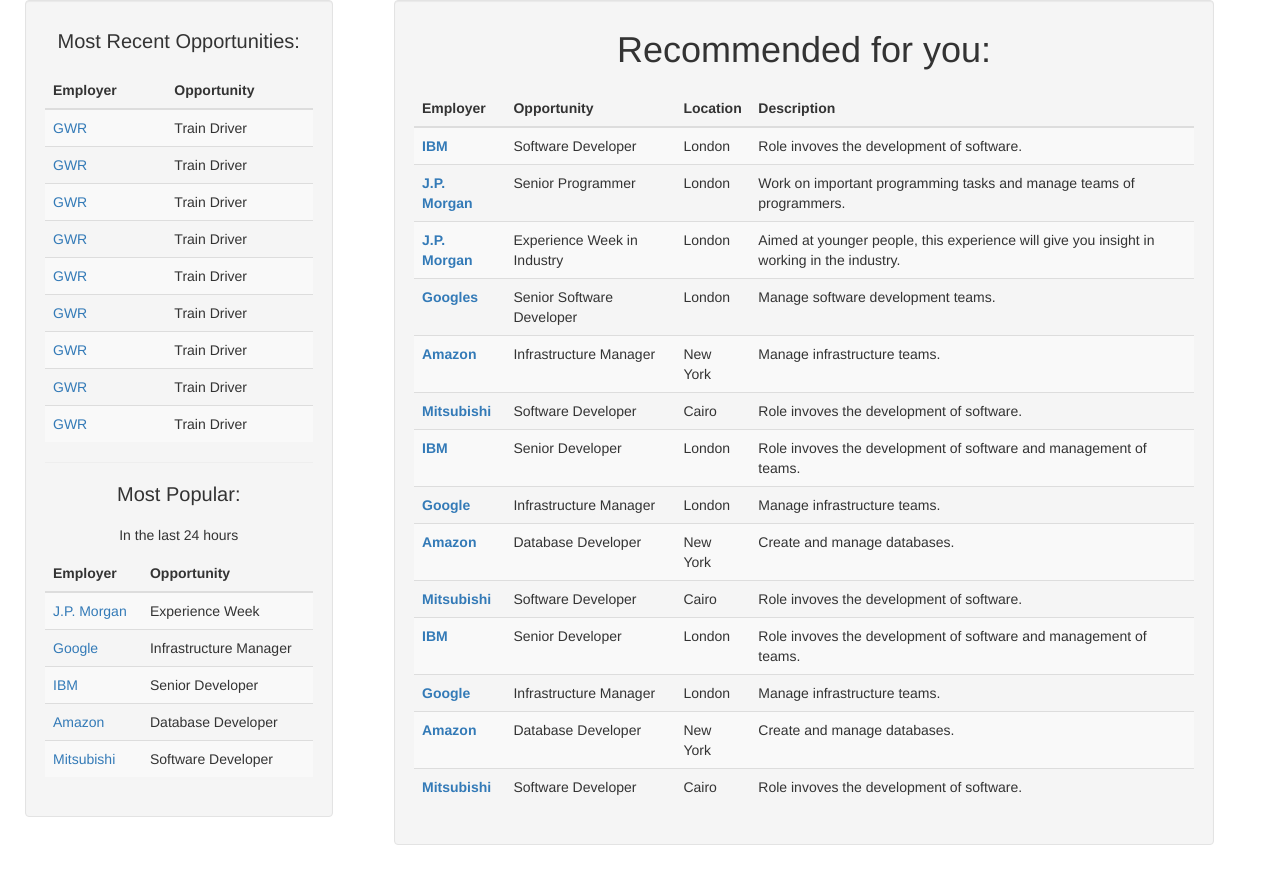
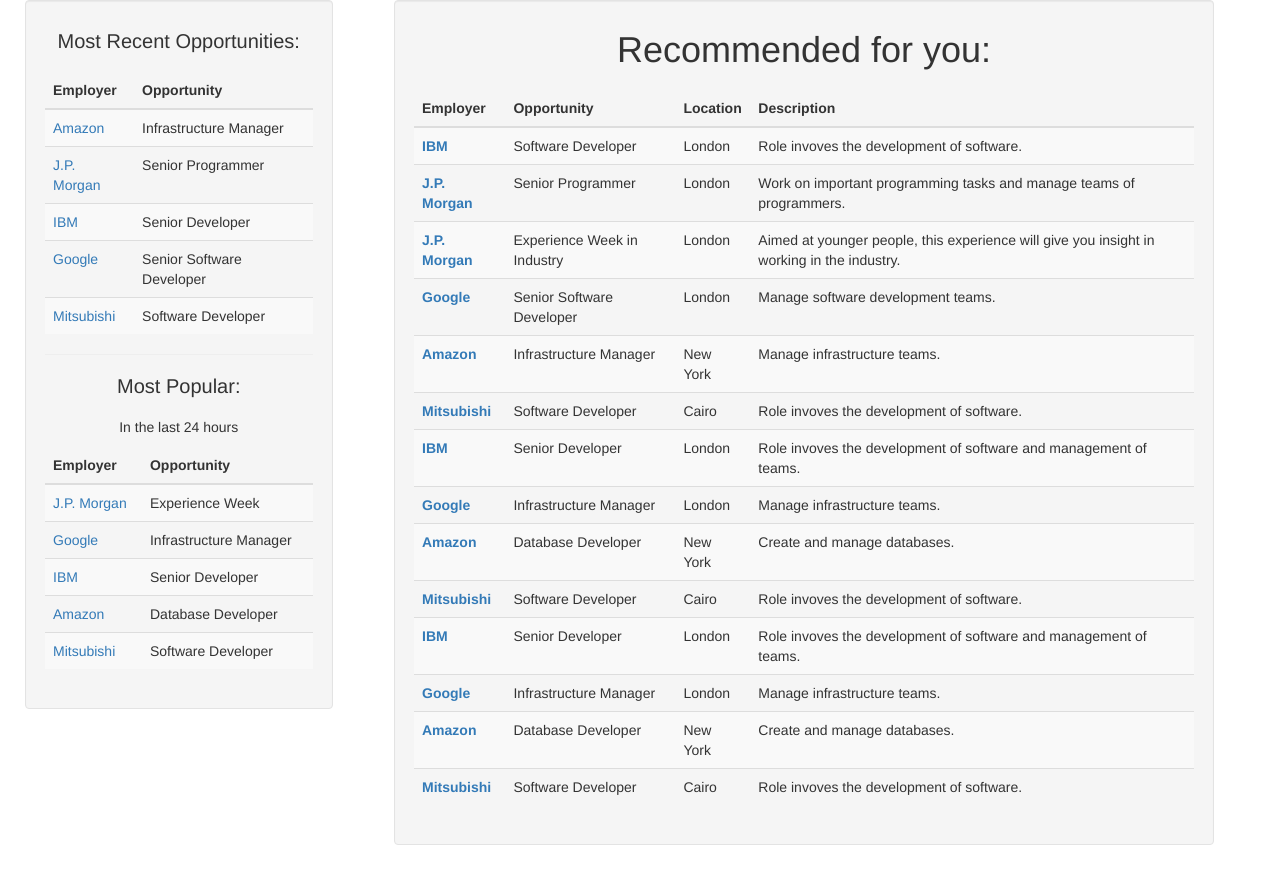
Before and after one commit to CFGLondon/team-7, a PHP site: page /homepage.php in a window 1280 px wide. Shown: the part 310-1200 px from the top of the page. Run offline with PHP 8.4, Linux system fonts and the light colour scheme; some libraries are stand-ins or nearby versions.

Commit message:
Update homepage.php

```diff
--- a/homepage.php
+++ b/homepage.php
@@ -99,75 +99,42 @@
                     <tbody>
                         <tr>
                             <td>
-                                <a href="http://ec2-54-78-185-241.eu-west-1.compute.amazonaws.com/team7/opportunities.php">GWR</a>
+                                <a href="http://ec2-54-78-185-241.eu-west-1.compute.amazonaws.com/team7/opportunities.php">Amazon</a>
                             </td>
                             <td>
-                                Train Driver
+                                Infrastructure Manager
                             </td>
                         </tr>
                         <tr>
                             <td>
-                                <a href="http://ec2-54-78-185-241.eu-west-1.compute.amazonaws.com/team7/opportunities.phphttp://ec2-54-78-185-241.eu-west-1.compute.amazonaws.com/team7/opportunities.php">GWR</a>
+                                <a href="http://ec2-54-78-185-241.eu-west-1.compute.amazonaws.com/team7/opportunities.php">J.P. Morgan</a>
                             </td>
                             <td>
-                                Train Driver
+                                Senior Programmer
                             </td>
                         </tr>
                         <tr>
                             <td>
-                                <a href="http://ec2-54-78-185-241.eu-west-1.compute.amazonaws.com/team7/opportunities.php">GWR</a>
+                                <a href="http://ec2-54-78-185-241.eu-west-1.compute.amazonaws.com/team7/opportunities.php">IBM</a>
                             </td>
                             <td>
-                                Train Driver
+                                Senior Developer
                             </td>
                         </tr>
                         <tr>
                             <td>
-                                <a href="http://ec2-54-78-185-241.eu-west-1.compute.amazonaws.com/team7/opportunities.php">GWR</a>
+                                <a href="http://ec2-54-78-185-241.eu-west-1.compute.amazonaws.com/team7/opportunities.php">Google</a>
                             </td>
                             <td>
-                                Train Driver
-                            </td>
-                        </tr>
-
-                        <tr>
-                            <td>
-                                <a href="http://ec2-54-78-185-241.eu-west-1.compute.amazonaws.com/team7/opportunities.php">GWR</a>
-                            </td>
-                            <td>
-                                Train Driver
+                                Senior Software Developer
                             </td>
                         </tr>
                         <tr>
                             <td>
-                                <a href="http://ec2-54-78-185-241.eu-west-1.compute.amazonaws.com/team7/opportunities.php">GWR</a>
+                                <a href="http://ec2-54-78-185-241.eu-west-1.compute.amazonaws.com/team7/opportunities.php">Mitsubishi</a>
                             </td>
                             <td>
-                                Train Driver
-                            </td>
-                        </tr>
-                        <tr>
-                            <td>
-                                <a href="http://ec2-54-78-185-241.eu-west-1.compute.amazonaws.com/team7/opportunities.php">GWR</a>
-                            </td>
-                            <td>
-                                Train Driver
-                            </td>
-                        </tr>
-                        <tr>
-                            <td>
-                                <a href="http://ec2-54-78-185-241.eu-west-1.compute.amazonaws.com/team7/opportunities.php">GWR</a>
-                            </td>
-                            <td>
-                                Train Driver
-                            </td>
-                        </tr>
-                        <tr>
-                            <td>
-                                <a href="http://ec2-54-78-185-241.eu-west-1.compute.amazonaws.com/team7/opportunities.php">GWR</a>
-                            </td>
-                            <td>
-                                Train Driver
+                                Software Developer
                             </td>
                         </tr>
 
@@ -267,7 +234,7 @@
                             <td>Aimed at younger people, this experience will give you insight in working in the industry.</td>
                         </tr>
                         <tr>
-                            <td><b><a href="http://ec2-54-78-185-241.eu-west-1.compute.amazonaws.com/team7/opportunities.php">Googles</a>
+                            <td><b><a href="http://ec2-54-78-185-241.eu-west-1.compute.amazonaws.com/team7/opportunities.php">Google</a>
                 </b>
                             </td>
                             <td>Senior Software Developer</td>
```
